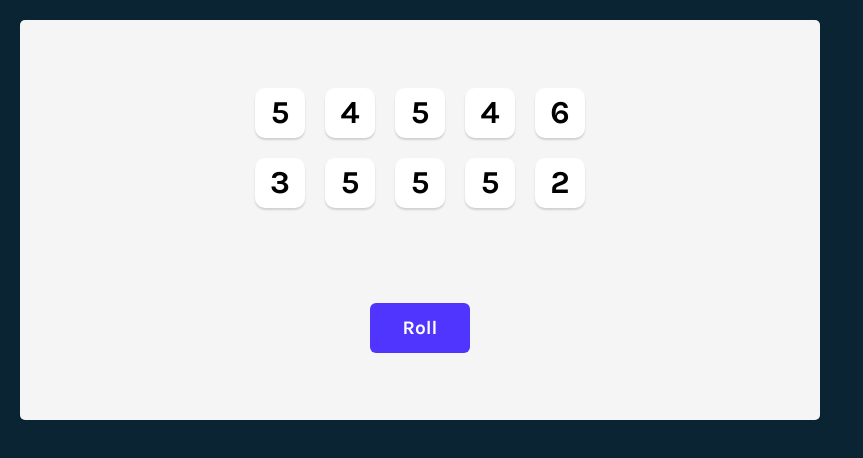
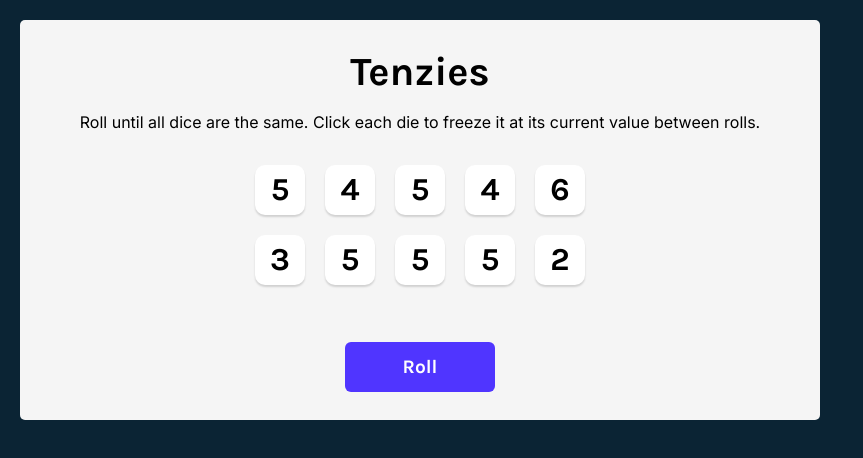
Before and after one commit to kamil713/react-basics, a React (Vite) app in the folder tenzies/: page / in a window 1280 px wide. Shown: the top 458 px of the page, without its empty margins (0-863 px from the left). Built offline with nearby package versions, Linux system fonts and the light colour scheme.

Commit message:
add End game and Confetti dependency

```diff
--- a/tenzies/package.json
+++ b/tenzies/package.json
@@ -9,9 +9,10 @@
     "preview": "vite preview"
   },
   "dependencies": {
+    "nanoid": "3.1.28",
     "react": "^18.2.0",
-    "react-dom": "^18.2.0",
-    "nanoid": "3.1.28"
+    "react-confetti": "^6.1.0",
+    "react-dom": "^18.2.0"
   },
   "devDependencies": {
     "@types/react": "^18.0.24",
--- a/tenzies/src/App.css
+++ b/tenzies/src/App.css
@@ -21,10 +21,23 @@ main {
   align-items: center;
 }
 
+.title {
+  font-size: 40px;
+  margin: 0;
+}
+
+.instructions {
+  font-family: 'Inter', sans-serif;
+  font-weight: 400;
+  margin-top: 0;
+  text-align: center;
+}
+
 .dice-container {
   display: grid;
   grid-template: auto auto / repeat(5, 1fr);
   gap: 20px;
+  margin-bottom: 40px;
 }
 
 .die-face {
@@ -44,7 +57,7 @@ main {
 
 .roll-dice {
   height: 50px;
-  width: 100px;
+  width: 150px;
   border: none;
   border-radius: 6px;
   background-color: #5035FF;
--- a/tenzies/src/App.jsx
+++ b/tenzies/src/App.jsx
@@ -1,11 +1,23 @@
-import { useState } from "react";
+import { useState, useEffect } from "react";
 import { createRoot } from "react-dom/client";
 import Die from "./components/Die";
 import { nanoid } from "nanoid";
+import Confetti from "react-confetti";
 import "./App.css";
 
 function App() {
   const [dice, setDice] = useState(allNewDice());
+  const [tenzies, setTenzies] = useState(false);
+
+  useEffect(() => {
+    const allHeld = dice.every((die) => die.isHeld);
+    const firstValue = dice[0].value;
+    const allSameValue = dice.every(die => die.value === firstValue);
+    if (allHeld && allSameValue) {
+      setTenzies(true);
+      console.log("You won!");
+    }
+  }, [dice]);
 
   function generateNewDie() {
     return {
@@ -50,9 +62,15 @@ function App() {
 
   return (
     <main>
+      {tenzies && <Confetti />}
+      <h1 className="title">Tenzies</h1>
+      <p className="instructions">
+        Roll until all dice are the same. Click each die to freeze it at its
+        current value between rolls.
+      </p>
       <div className="dice-container">{diceElements}</div>
       <button className="roll-dice" onClick={rollDice}>
-        Roll
+        {tenzies ? "New Game" : "Roll"}
       </button>
     </main>
   );
```
Also changed, not shown: 1 other file (tests, documents, lock files or other folders).
